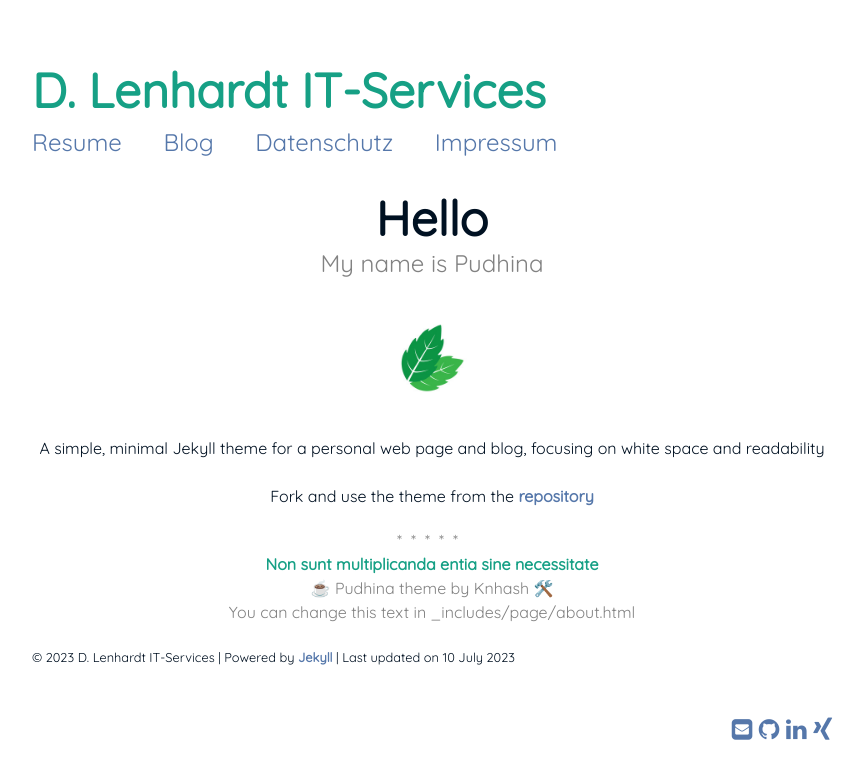
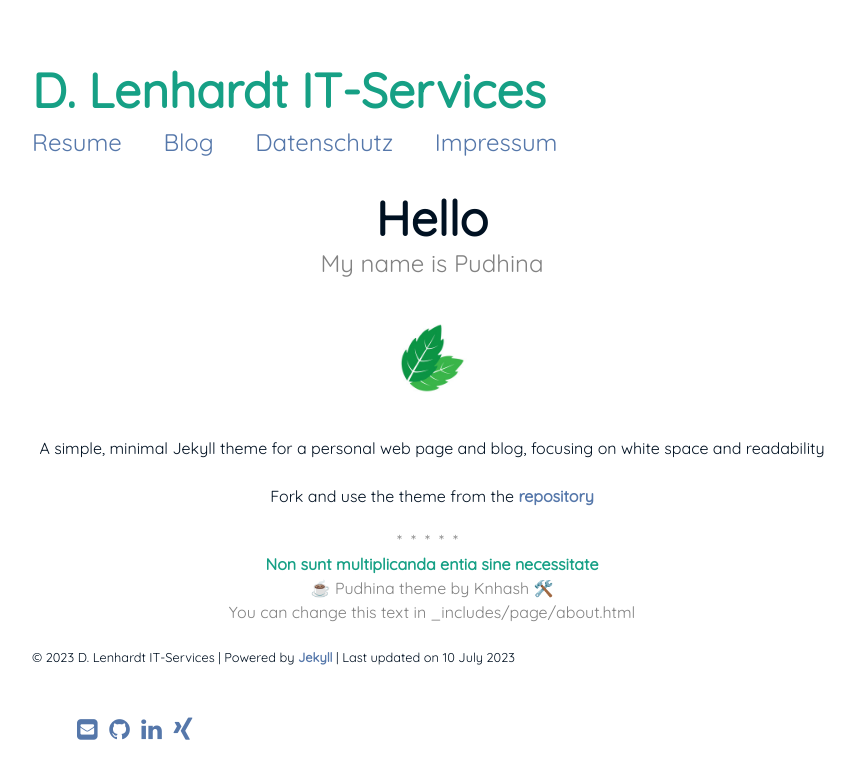
Before and after one commit to lenhardt-its/lenhardt-its.github.io, a Jekyll site: the page built from index.md, in a window 1280 px wide. Shown: the top 779 px of the page, without its empty margins (208-1071 px from the left). Built offline with Jekyll 4.4.1, drawn with Linux system fonts in a browser that asks for light colours.

Commit message:
improvements

```diff
--- a/_layouts/default.html
+++ b/_layouts/default.html
@@ -41,24 +41,26 @@
             | Powered by <a target="_blank" href="https://jekyllrb.com/">Jekyll</a>
             | Last updated on {{ site.time | date_to_long_string }}
           </small>
+        </p>
+        <p class="copy">
           <ul class="social-links">
             {% if site.author.email %}
-            <a href="mailto:{{ site.author.email }}" target="_blank">
+            <a href="mailto:{{ site.author.email }}" class="social-links__entry" target="_blank">
               <i class="fa fa-envelope-square"></i>
             </a>
             {% endif %}
             {% if site.author.github %}
-            <a href="https://github.com/{{ site.author.github }}" target="_blank">
+            <a href="https://github.com/{{ site.author.github }}" class="social-links__entry" target="_blank">
               <i class="fa fa-github"></i>
             </a>
             {% endif %}
             {% if site.author.linkedin %}
-            <a href="https://in.linkedin.com/in/{{ site.author.linkedin }}" target="_blank">
+            <a href="https://in.linkedin.com/in/{{ site.author.linkedin }}" class="social-links__entry" target="_blank">
               <i class="fa fa-linkedin"></i>
             </a>
             {% endif %}
             {% if site.author.xing %}
-            <a href="https://www.xing.com/profile/{{ site.author.xing }}/cv" target="_blank">
+            <a href="https://www.xing.com/profile/{{ site.author.xing }}/cv" class="social-links__entry" target="_blank">
               <i class="fa fa-xing"></i>
             </a>
             {% endif %}
--- a/assets/css/main.css
+++ b/assets/css/main.css
@@ -77,16 +77,6 @@
 
   .menu__entry a {
     font-weight: 400; }
-
-  .social-links {
-    float: right;
-    font-size: 150%;
-    color: #828282;
-    list-style-type: none; }
-
-  .social-links__entry {
-    display: inline-block;
-    margin-left: 10px; }
 
 /* =Titles *//*************************************************************/
   .page-title {
@@ -179,6 +169,19 @@
       display: block;
       text-align: center;
       width: 100%; }
+
+/* *Footer *//******************************************************************/
+.social-links {
+  float: left;
+  font-size: 150%;
+  color: #828282;
+  list-style-type: none;
+}
+
+.social-links__entry {
+  display: inline-block;
+  margin-left: 5px;
+}
 
 /* =Small screen *//*************************************************************/
   @media (max-width: 500px) {
```
